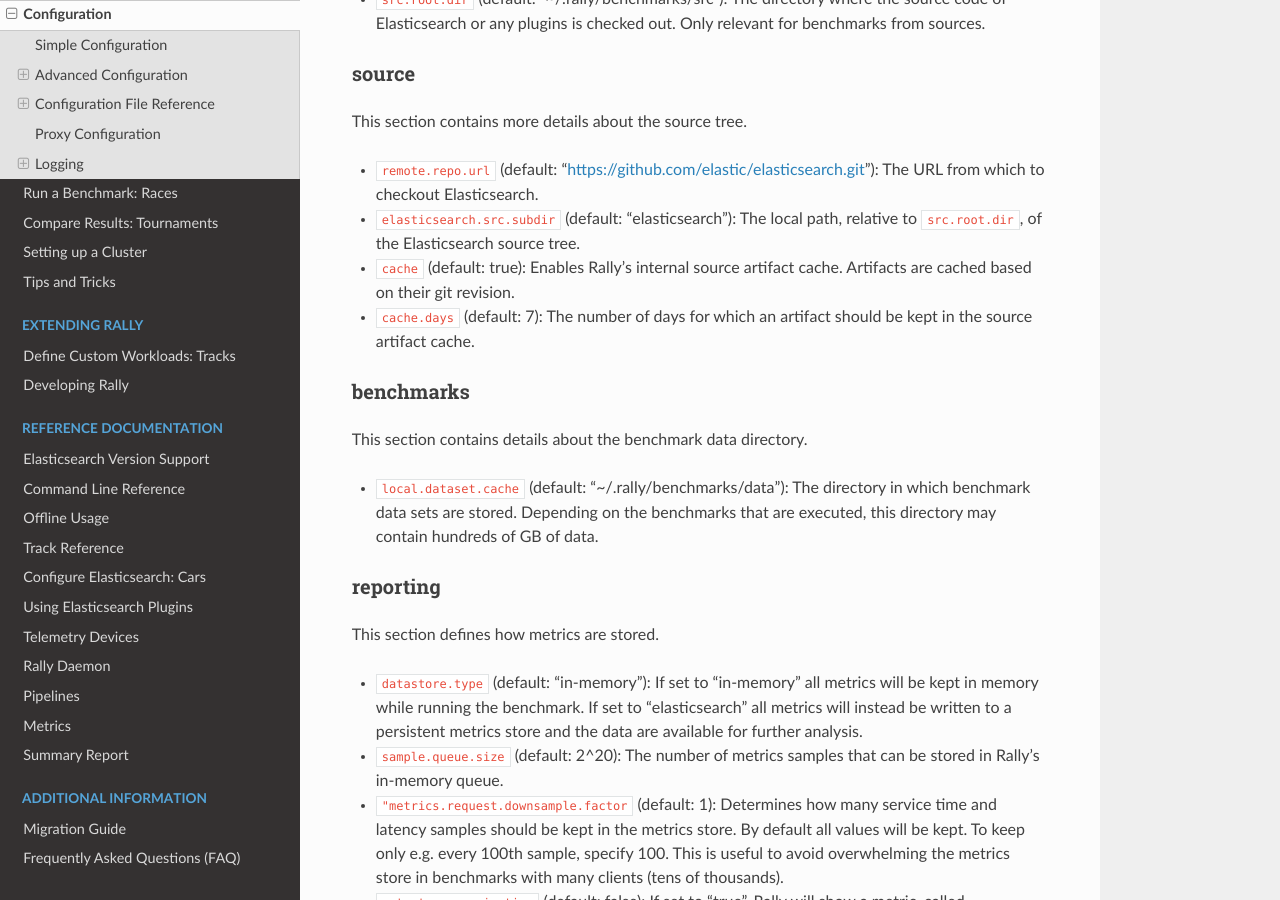
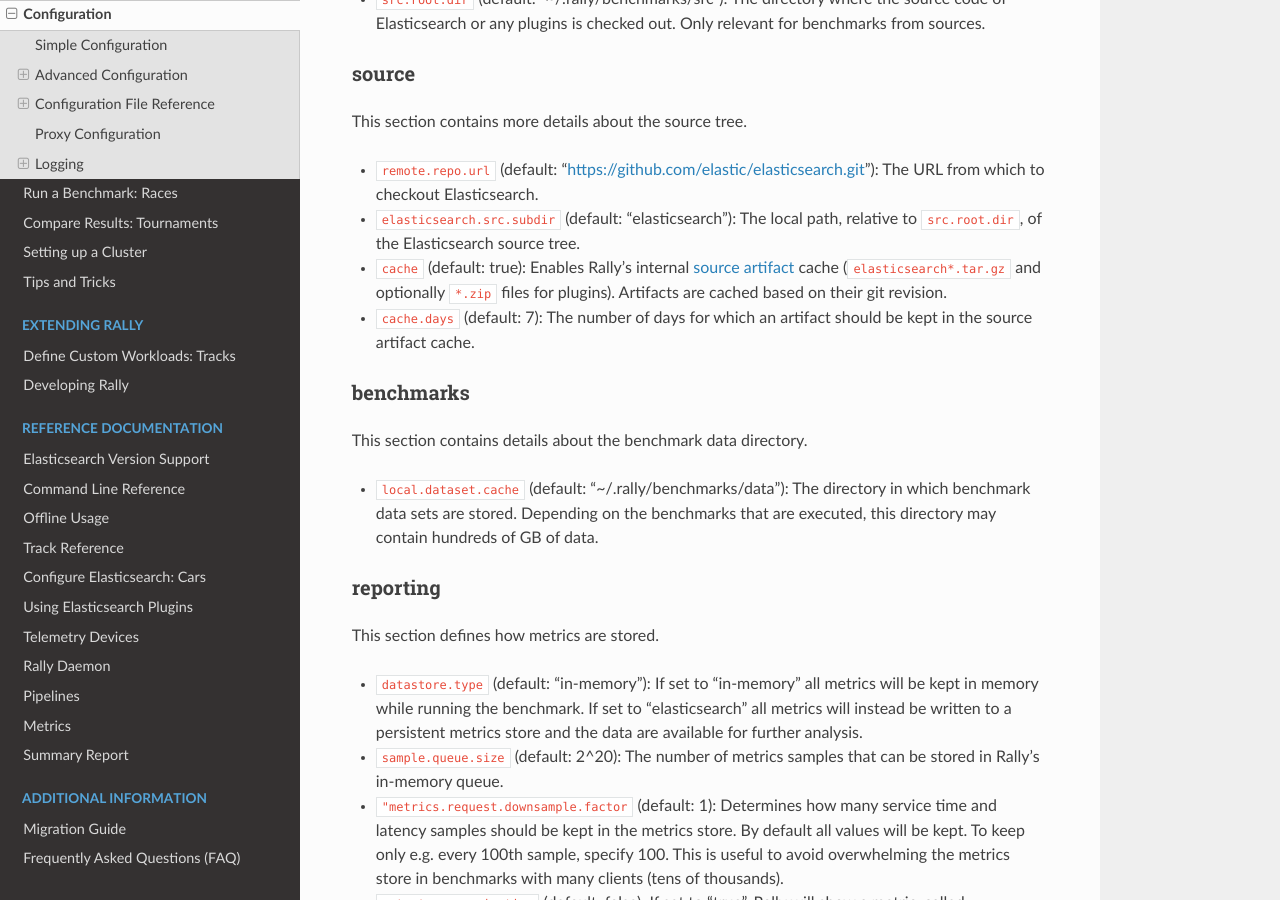
Before and after one commit to elastic/rally, a Sphinx documentation site: the page built from docs/configuration.rst, in a window 1280 px wide and 900 px high, scrolled down 3440 px. Built offline with Sphinx 7.4.7 and the Read the Docs theme 2.0.0, drawn with Linux system fonts in a browser that asks for light colours; some of the changed text lies outside the part shown.

Commit message:
Address review comments

```diff
--- a/docs/configuration.rst
+++ b/docs/configuration.rst
@@ -117,7 +117,7 @@ This section contains more details about the source tree.
 
 * ``remote.repo.url`` (default: "https://github.com/elastic/elasticsearch.git"): The URL from which to checkout Elasticsearch.
 * ``elasticsearch.src.subdir`` (default: "elasticsearch"): The local path, relative to ``src.root.dir``, of the Elasticsearch source tree.
-* ``cache`` (default: true): Enables Rally's internal source artifact cache. Artifacts are cached based on their git revision.
+* ``cache`` (default: true): Enables Rally's internal :ref:`source artifact <pipelines_from-sources>` cache (``elasticsearch*.tar.gz`` and optionally ``*.zip`` files for plugins). Artifacts are cached based on their git revision.
 * ``cache.days`` (default: 7): The number of days for which an artifact should be kept in the source artifact cache.
 
 benchmarks
```
Also changed, not shown: other parts of docs/configuration.rst (+1 -1 lines).
